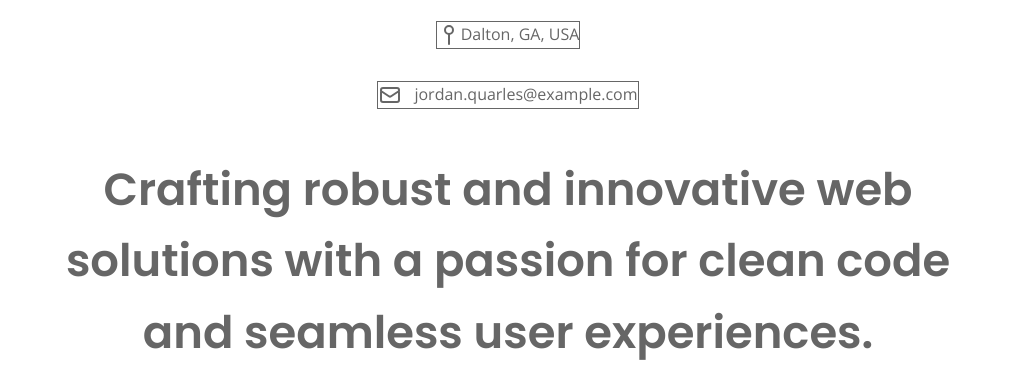
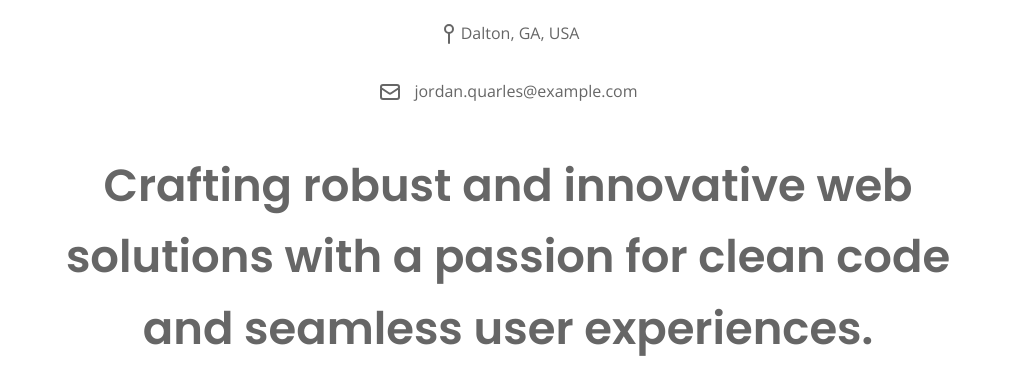
Before and after one commit to jq712/jq-portfolio, a website: page public/index.html in a window 1280 px wide. Shown: the part 396-782 px from the top of the page, without its empty margins (132-1151 px from the left). Drawn offline with nearby package versions, Linux system fonts and the light colour scheme.

Commit message:
Remove borders from info-items

```diff
--- a/public/styles.css
+++ b/public/styles.css
@@ -182,7 +182,6 @@ h3 {
 }
 
 .info-item {
-  border: 1px solid var(--color-text-secondary);
   display: flex;
   align-items: center;
   transition: transform 0.3s ease;
```
